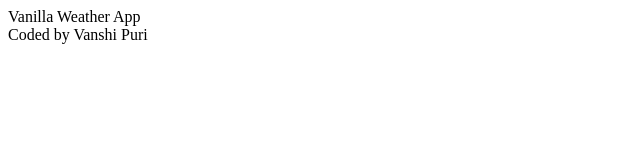
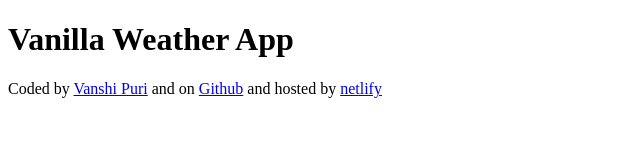
Before and after one commit to vanshipuri/Vanilla-Weather-App, a plain HTML site: page index.html in a window 1280 px wide. Shown: the whole page, without its empty margins (0-640 px from the left). Drawn offline with Linux system fonts and the light colour scheme.

Commit message:
updated links

```diff
--- a/index.html
+++ b/index.html
@@ -4,10 +4,11 @@
     <meta charset="UTF-8">
     <meta name="viewport" content="width=device-width, initial-scale=1.0">
     <title>Weather App</title>
-    <header>Vanilla Weather App</header>
+    <h1>Vanilla Weather App</h1>
 </head>
 <body>
 
 </body>
-<footer>Coded by Vanshi Puri</footer>
+<footer>Coded by <a href="https://www.linkedin.com/in/vanshi-puri-41243b1b5/" target="_blank">Vanshi Puri</a> and on <a href="https://github.com/vanshipuri" target="_blank">Github</a>
+  and hosted by  <a href="https://strong-parfait-0ce2e1.netlify.app/">netlify</a></footer>
 </html>
```
